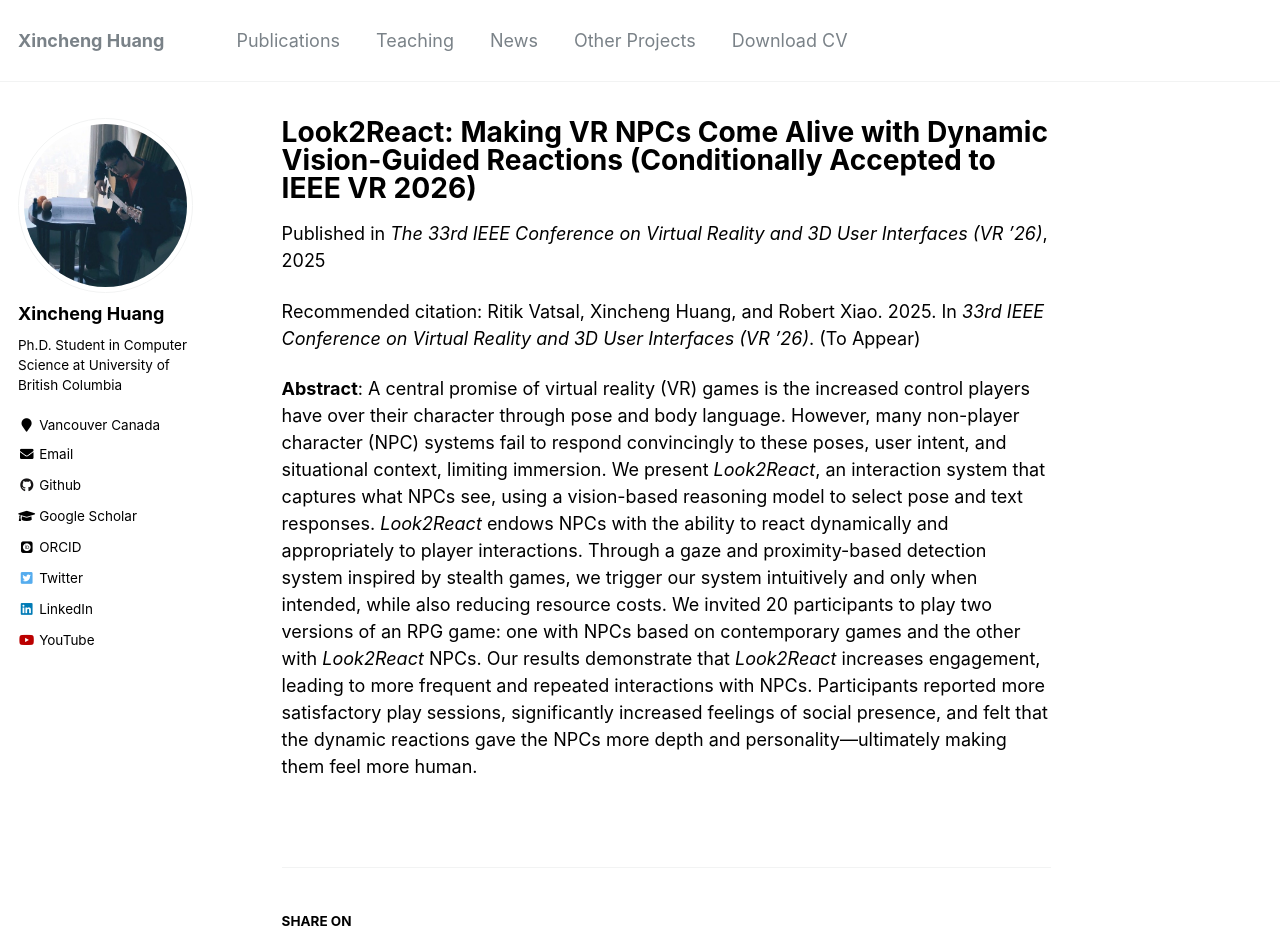
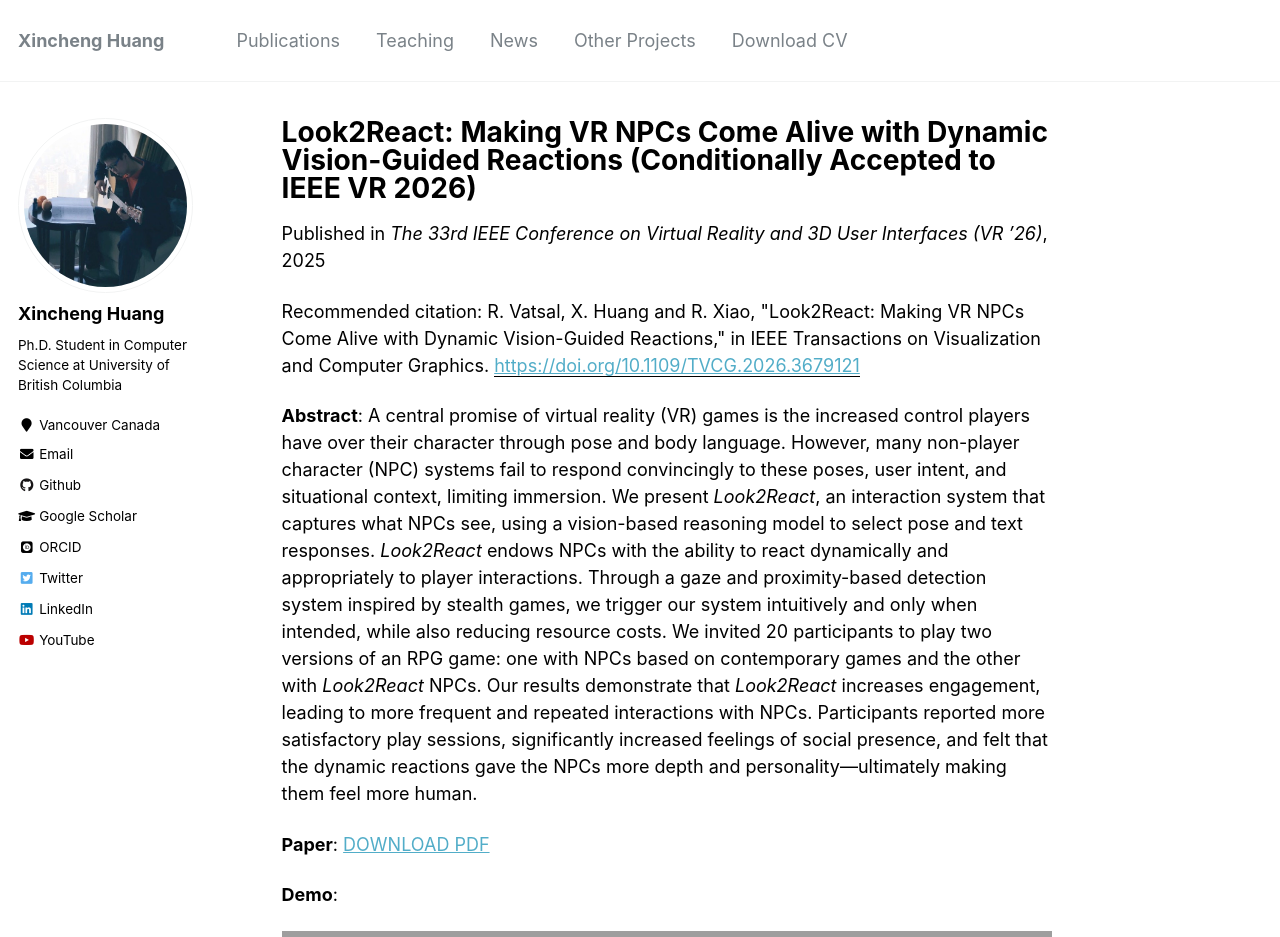
Before and after one commit to Peter-Pater/peter-pater.github.io, a Jekyll site: the page built from _publications/10-Look2React.md, in a window 1280 px wide and 1400 px high. Shown: the top 937 px of the window. Built offline with Jekyll 4.4.1, drawn with Linux system fonts in a browser that asks for light colours; some web fonts are replaced; grey boxes are pictures that could not be loaded.

Commit message:
update look2react

```diff
--- a/_publications/10-Look2React.md
+++ b/_publications/10-Look2React.md
@@ -5,8 +5,14 @@
 excerpt: "We present Look2React, an interaction system that captures what NPCs see, using a vision-based reasoning model to select pose and text responses. As such, Look2React endows NPCs with the ability to react dynamically and appropriately to player interactions."
 date: 2025-12-15
 venue: "The 33rd IEEE Conference on Virtual Reality and 3D User Interfaces (VR ’26)"
-paperurl: ''
-citation: "Ritik Vatsal, Xincheng Huang, and Robert Xiao. 2025. In <i>33rd IEEE Conference on Virtual Reality and 3D User Interfaces (VR ’26)</i>. (To Appear)"
+paperurl: 'https://doi.org/10.1109/TVCG.2026.3679121'
+citation: "R. Vatsal, X. Huang and R. Xiao, \"Look2React: Making VR NPCs Come Alive with Dynamic Vision-Guided Reactions,\" in IEEE Transactions on Visualization and Computer Graphics."
 ---
 <b>Abstract</b>: A central promise of virtual reality (VR) games is the increased control players have over their character through pose and body language. However, many non-player character (NPC) systems fail to respond convincingly to these poses, user intent, and situational context, limiting immersion. We present <i>Look2React</i>, an interaction system that captures what NPCs see, using a vision-based reasoning model to select pose and text responses. <i>Look2React</i> endows NPCs with the ability to react dynamically and appropriately to player interactions. Through a gaze and proximity-based detection system inspired by stealth games, we trigger our system intuitively and only when intended, while also reducing resource costs. We invited 20 participants to play two versions of an RPG game: one with NPCs based on contemporary games and the other with <i>Look2React</i> NPCs. Our results demonstrate that <i>Look2React</i> increases engagement, leading to more frequent and repeated interactions with NPCs. Participants reported more satisfactory play sessions, significantly increased feelings of social presence, and felt that the dynamic reactions gave the NPCs more depth and personality---ultimately making them feel more human.
 <br/>
+
+**Paper**: [DOWNLOAD PDF](/files/10-looktoreact.pdf){:target="_blank"}
+
+<b>Demo</b>:
+<iframe width="560" height="315" src="https://www.youtube.com/embed/uJbGovXax28?si=tYdLYKMMkEVvKe1Z" title="YouTube video player" frameborder="0" allow="accelerometer; autoplay; clipboard-write; encrypted-media; gyroscope; picture-in-picture; web-share" referrerpolicy="strict-origin-when-cross-origin" allowfullscreen></iframe>
+<br/>
```
Also changed, not shown: 1 other file.
